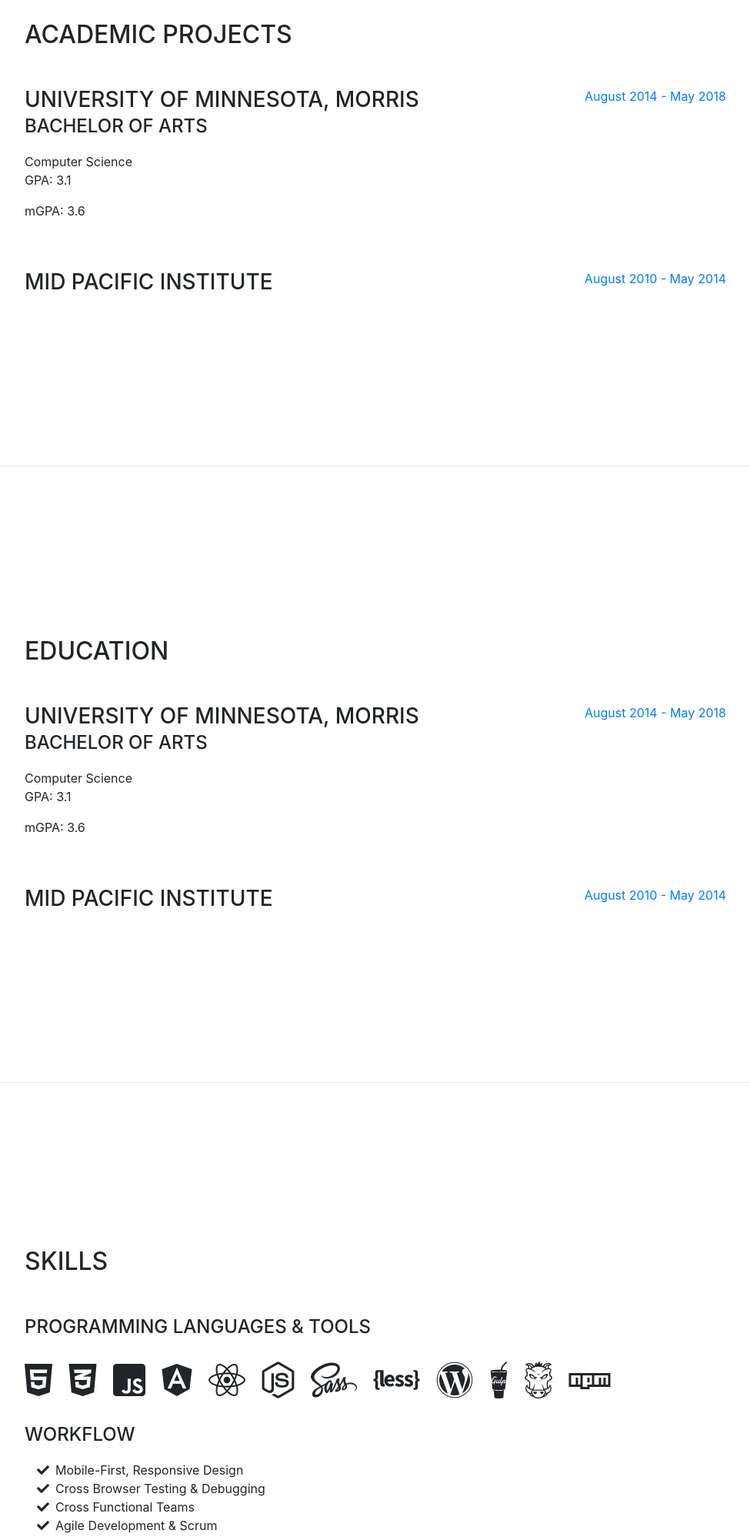
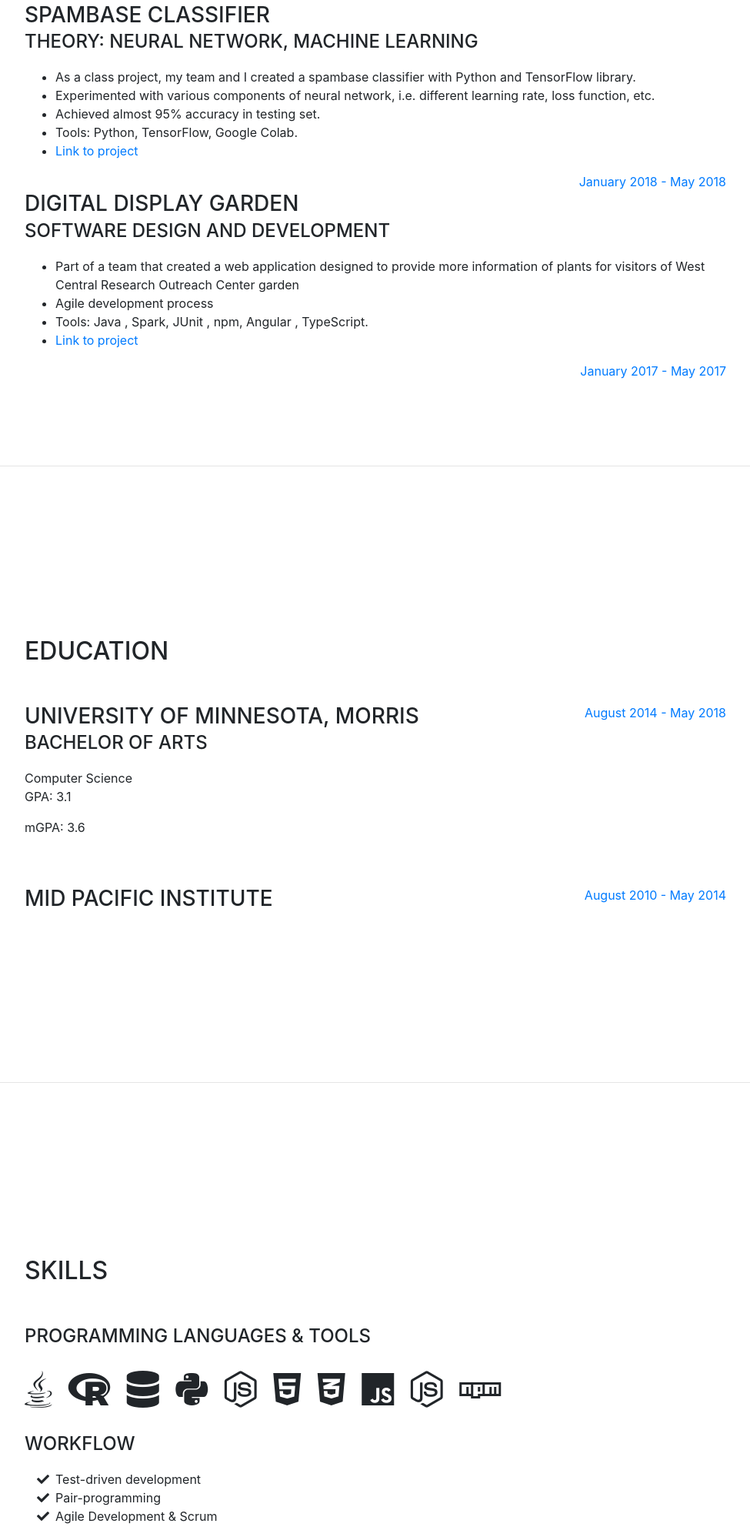
Before and after one commit to tszhonglau/tszhonglau.github.io, a website with bundled scripts: page index.html in a window 1280 px wide. Shown: the part 4162-6159 px from the top of the page at 77% size, without its empty margins (288-1263 px from the left). Built offline with nearby package versions, Linux system fonts and the light colour scheme; a web font is replaced by a local one.

Commit message:
More changes to index.html

```diff
--- a/index.html
+++ b/index.html
@@ -245,26 +245,33 @@
         <div class="my-auto">
           <h2 class="mb-5">Academic Projects</h2>
 
-          <div class="resume-item d-flex flex-column flex-md-row mb-5">
           <div class="resume-content mr-auto">
-              <h3 class="mb-0">University of Minnesota, Morris</h3>
-              <div class="subheading mb-3">Bachelor of Arts</div>
-              <div>Computer Science</div>
-              <p>GPA: 3.1</p>
-              <p>mGPA: 3.6</p>
+            <h3 class="mb-0">Spambase Classifier</h3>
+            <div class="subheading mb-3">Theory: Neural Network, Machine Learning</div>
+            <ul>
+              <li>As a class project, my team and I created a spambase classifier with Python and TensorFlow library.</li>
+              <li>Experimented with various components of neural network, i.e. different learning rate, loss function, etc.</li>
+              <li>Achieved almost 95% accuracy in testing set.</li>
+              <li>Tools: Python, TensorFlow, Google Colab.</li>
+              <li><a href="https://github.com/rabex028/machine_learning_skynet">Link to project</a></li>
+            </ul>
           </div>
           <div class="resume-date text-md-right">
-              <span class="text-primary">August 2014 - May 2018</span>
-            </div>
+            <span class="text-primary">January 2018 - May 2018</span>
           </div>
 
-          <div class="resume-item d-flex flex-column flex-md-row">
           <div class="resume-content mr-auto">
-              <h3 class="mb-0">Mid Pacific Institute</h3>
+            <h3 class="mb-0">Digital Display Garden</h3>
+            <div class="subheading mb-3">Software Design and Development</div>
+            <ul>
+              <li>Part of a team that created a web application designed to provide more information of plants for visitors of West Central Research Outreach Center garden</li>
+              <li>Agile development process</li>
+              <li>Tools: Java , Spark, JUnit , npm, Angular , TypeScript.</li>
+              <li><a href="https://github.com/UMM-CSci-3601-S17/digital-display-garden-iteration-4-revolverenguardia-1">Link to project</a></li>
+            </ul>
           </div>
           <div class="resume-date text-md-right">
-              <span class="text-primary">August 2010 - May 2014</span>
-            </div>
+            <span class="text-primary">January 2017 - May 2017</span>
           </div>
         </div>
       </section>
@@ -308,37 +315,31 @@
           <div class="subheading mb-3">Programming Languages &amp; Tools</div>
           <ul class="list-inline dev-icons">
             <li class="list-inline-item">
+              <i class="fab fa-java"></i>
+            </li>
+            <li class="list-inline-item">
+              <i class="fab fa-r-project"></i>
+            </li>
+            <li class="list-inline-item">
+              <i class="fas fa-database"></i>
+            </li>
+            <li class="list-inline-item">
+              <i class="fab fa-python"></i>
+            </li>
+            <li class="list-inline-item">
+              <i class="fab fa-node-js"></i>
+            </li>
+            <li class="list-inline-item">
               <i class="fab fa-html5"></i>
             </li>
             <li class="list-inline-item">
               <i class="fab fa-css3-alt"></i>
             </li>
             <li class="list-inline-item">
-              <i class="fab fa-js-square"></i>
-            </li>
-            <li class="list-inline-item">
-              <i class="fab fa-angular"></i>
-            </li>
-            <li class="list-inline-item">
-              <i class="fab fa-react"></i>
+              <i class="fab fa-js"></i>
             </li>
             <li class="list-inline-item">
               <i class="fab fa-node-js"></i>
-            </li>
-            <li class="list-inline-item">
-              <i class="fab fa-sass"></i>
-            </li>
-            <li class="list-inline-item">
-              <i class="fab fa-less"></i>
-            </li>
-            <li class="list-inline-item">
-              <i class="fab fa-wordpress"></i>
-            </li>
-            <li class="list-inline-item">
-              <i class="fab fa-gulp"></i>
-            </li>
-            <li class="list-inline-item">
-              <i class="fab fa-grunt"></i>
             </li>
             <li class="list-inline-item">
               <i class="fab fa-npm"></i>
@@ -349,13 +350,10 @@
           <ul class="fa-ul mb-0">
             <li>
               <i class="fa-li fa fa-check"></i>
-              Mobile-First, Responsive Design</li>
+              Test-driven development</li>
             <li>
               <i class="fa-li fa fa-check"></i>
-              Cross Browser Testing &amp; Debugging</li>
-            <li>
-              <i class="fa-li fa fa-check"></i>
-              Cross Functional Teams</li>
+              Pair-programming</li>
             <li>
               <i class="fa-li fa fa-check"></i>
               Agile Development &amp; Scrum</li>
```
Lines whose indentation alone changed are shown as unchanged.
